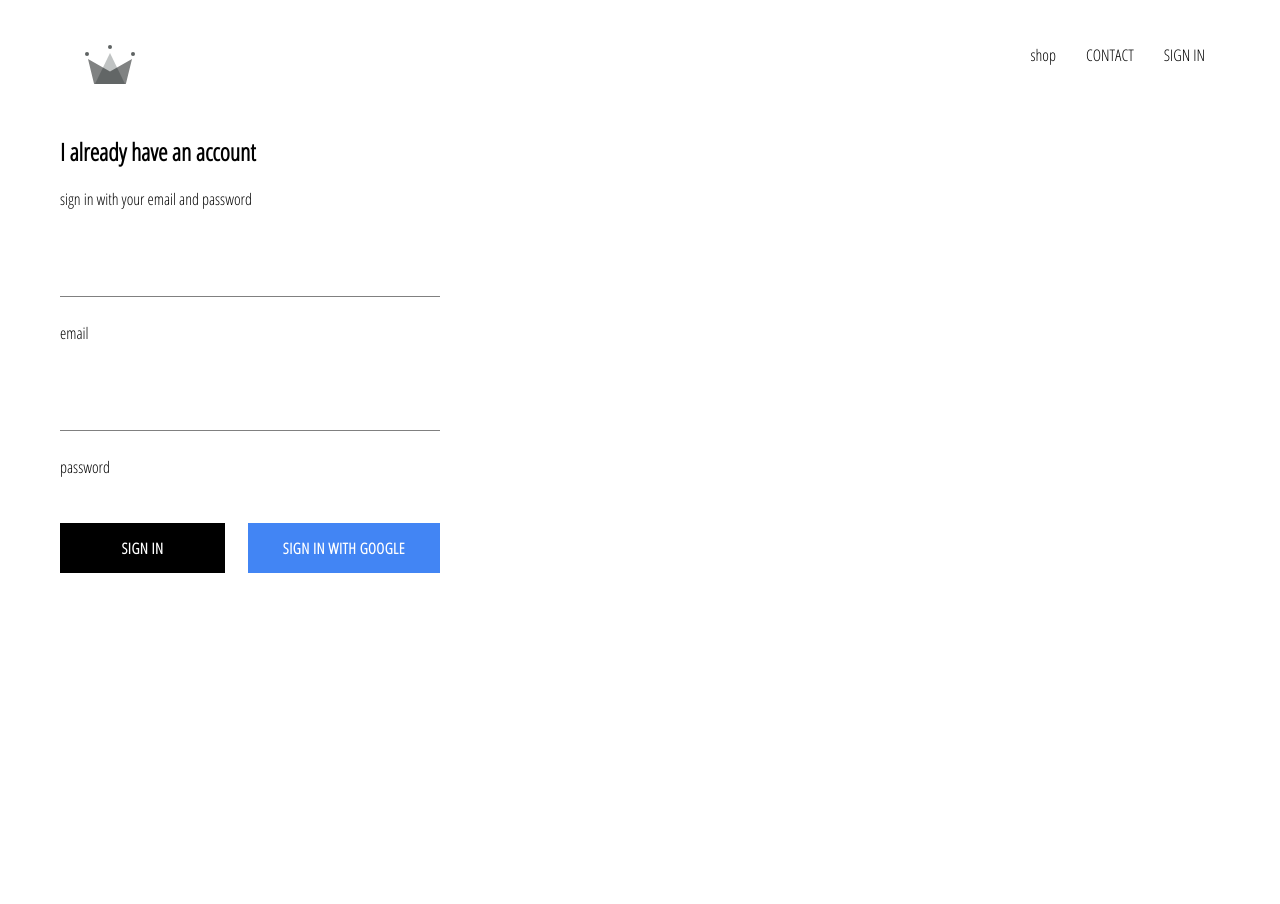
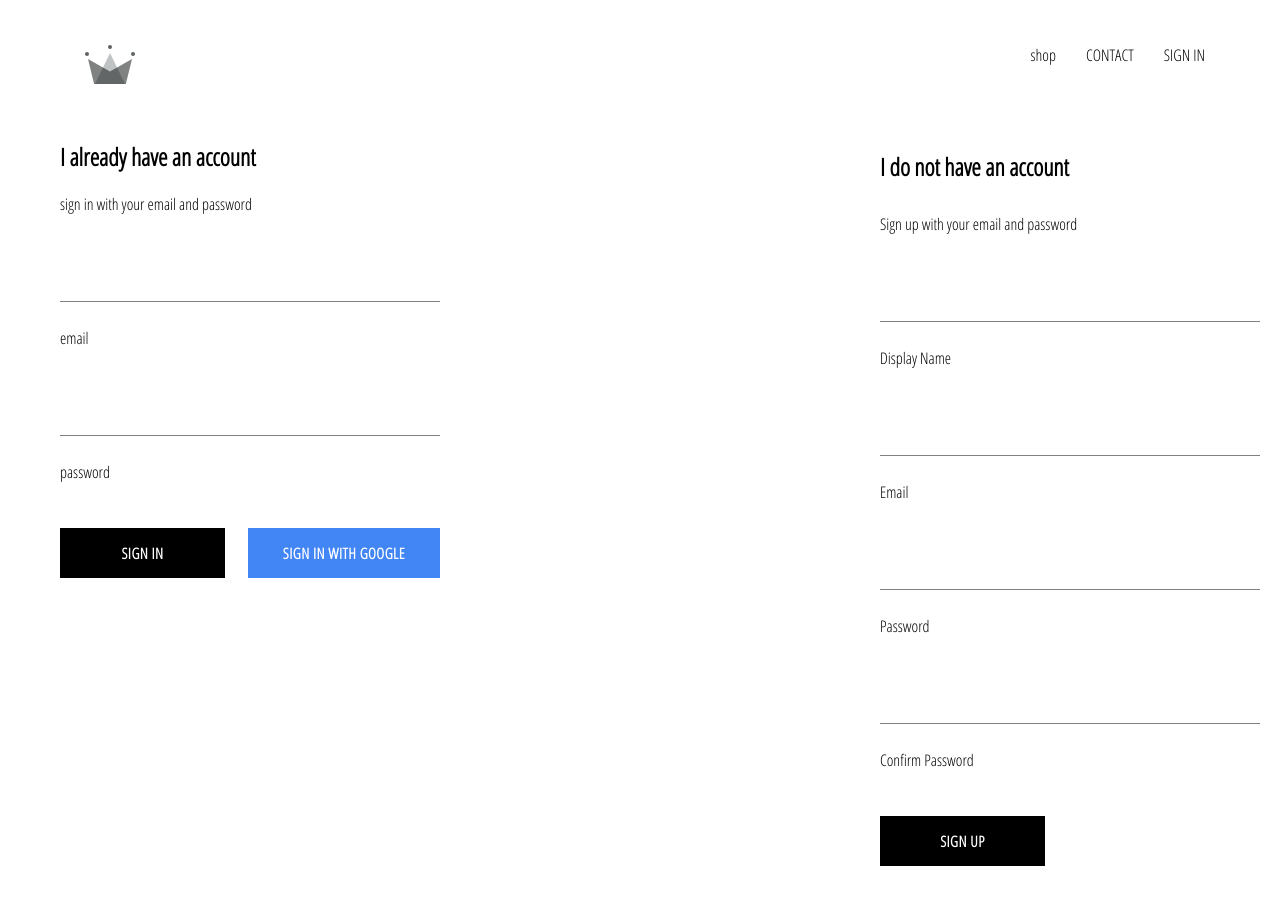
Before and after one commit to sinariazi/crwn-clothing2, a React (Create React App) app: page /signin in a window 1280 px wide. Shown: the top 904 px of the page. Before the commit the page ends 800 px from the top, so only its background shows below. Built offline with nearby package versions, Linux system fonts and the light colour scheme; no server answers.

Commit message:
implemented firebase utils, included ability to store authentication users into our firebase  database

```diff
--- a/src/App.js
+++ b/src/App.js
@@ -7,7 +7,7 @@ import HomePage from './pages/homepage/homepage.component';
 import ShopPage from './pages/shop/shop.component';
 import Header from './components/header/header.component';
 import SignInAndSignUpPage from './pages/sign-in-and-sign-up/sign-in-and-sign-up.component';
-import { auth } from './firebase/firebase.utils';
+import { auth,createUserProfileDocument } from './firebase/firebase.utils';
 
 class App extends React.Component {
   constructor() {
@@ -21,11 +21,22 @@ class App extends React.Component {
   unsubscribeFromAuth = null
 
   componentDidMount(){
-     this.unsubscribeFromAuth = auth.onAuthStateChanged(user => {
-        this.setState({ currentUser: user});
+     this.unsubscribeFromAuth = auth.onAuthStateChanged( async userAuth => {
+      if(userAuth){
+        const userRef= await createUserProfileDocument(userAuth);
 
-        console.log(user);
-      });
+        userRef.onSnapshot(snapShot =>{
+          this.setState ({
+            currentUser:{
+              id : snapShot.id,
+              ...snapShot.data()
+          }
+          });
+          console.log(this.state);
+        });
+      }
+     else this.setState({ currentUser: userAuth});
+    });
     }
 
     componentWillUnmount() {
--- a/src/components/form-input/form-input.component.jsx
+++ b/src/components/form-input/form-input.component.jsx
@@ -3,7 +3,7 @@ import React from 'react';
 import './form-input.styles.css';
 
 const FormInput =({handleChange,label,...otherProbs})=>(
-    <div className='group'>
+    <div className='group' >
         <input className='form-input' onChange={handleChange} {...otherProbs} />
         {
             label ?
--- a/src/components/sign-in/sign-in.component.jsx
+++ b/src/components/sign-in/sign-in.component.jsx
@@ -52,6 +52,7 @@ class SignIn extends React.Component{
                         value={this.state.password}
                         label='password'
                         required
+
                     />
                     <div className='buttons'>
                         <CustomButton type='submit'> Sign in</CustomButton>
--- /dev/null
+++ b/src/components/sign-up/sign-up.component.jsx
@@ -0,0 +1,103 @@
+import React from 'react';
+
+import FormInput from '../form-input/form-input.component';
+import CustomButton from '../custom-button/custom-button.component';
+
+import { auth, createUserProfileDocument } from '../../firebase/firebase.utils';
+
+import './sign-up.styles.css';
+
+class SignUp extends React.Component {
+  constructor() {
+    super();
+
+    this.state = {
+      displayName: '',
+      email: '',
+      password: '',
+      confirmPassword: ''
+    };
+  }
+
+  handleSubmit = async event => {
+    event.preventDefault();
+
+    const { displayName, email, password, confirmPassword } = this.state;
+
+    if (password !== confirmPassword) {
+      alert("passwords don't match");
+      return;
+    }
+
+    try {
+      const { user } = await auth.createUserWithEmailAndPassword(
+        email,
+        password
+      );
+
+      await createUserProfileDocument(user, { displayName });
+
+      this.setState({
+        displayName: '',
+        email: '',
+        password: '',
+        confirmPassword: ''
+      });
+    } catch (error) {
+      console.error(error);
+    }
+  };
+
+  handleChange = event => {
+    const { name, value } = event.target;
+
+    this.setState({ [name]: value });
+  };
+
+  render() {
+    const { displayName, email, password, confirmPassword } = this.state;
+    return (
+      <div className='sign-up'>
+        <h2 className='title'>I do not have an account</h2>
+        <span>Sign up with your email and password</span>
+        <form className='sign-up-form' onSubmit={this.handleSubmit}>
+          <FormInput
+            type='text'
+            name='displayName'
+            value={displayName}
+            onChange={this.handleChange}
+            label='Display Name'
+            required
+          />
+          <FormInput
+            type='email'
+            name='email'
+            value={email}
+            onChange={this.handleChange}
+            label='Email'
+            required
+          />
+          <FormInput
+            type='password'
+            name='password'
+            value={password}
+            onChange={this.handleChange}
+            label='Password'
+            required
+          />
+          <FormInput
+            type='password'
+            name='confirmPassword'
+            value={confirmPassword}
+            onChange={this.handleChange}
+            label='Confirm Password'
+            required
+          />
+          <CustomButton type='submit'>SIGN UP</CustomButton>
+        </form>
+      </div>
+    );
+  }
+}
+
+export default SignUp;
--- /dev/null
+++ b/src/components/sign-up/sign-up.styles.css
@@ -0,0 +1,8 @@
+.sign-up {
+    display: flex;
+    flex-direction: column;
+    width: 380px;
+  }
+  .sign-up .title {
+    margin: 30px 0;
+  }
--- /dev/null
+++ b/src/components/sign-up/sign-up.styles.scss
@@ -0,0 +1,9 @@
+.sign-up{
+    display:flex;
+    flex-direction:flex;
+    width: 380px;
+
+    .title{
+        margin: 10px 0;
+    }
+}
--- a/src/firebase/firebase.utils.js
+++ b/src/firebase/firebase.utils.js
@@ -12,6 +12,32 @@ const config={
     measurementId: "G-GPE1V8X68Q"
   };
 
+  export const createUserProfileDocument = async(userAuth,additionalData) => {
+    if (!userAuth) return;
+
+    const userRef = firestore.doc(`users/${userAuth.uid}`);
+
+    const snapShot = await userRef.get();
+
+    if (!snapShot.exists){
+      const {displayName ,email} = userAuth;
+      const createdAt = new Date();
+
+      try {
+        await userRef.set({
+          displayName,
+          email,
+          createdAt,
+          ...additionalData
+        })
+      }catch (error){
+       console.log('error creating user, error.message');
+      }
+    }
+
+    return userRef;
+  };
+
   firebase.initializeApp(config);
 
   export const auth = firebase.auth();
--- a/src/pages/sign-in-and-sign-up/sign-in-and-sign-up.component.jsx
+++ b/src/pages/sign-in-and-sign-up/sign-in-and-sign-up.component.jsx
@@ -1,12 +1,15 @@
 import React from 'react';
 
 import SignIn from '../../components/sign-in/sign-in.component';
+import SignUp from '../../components/sign-up/sign-up.component';
 
 import './sign-in-and-sign-up.styles.css';
 
 const SignInAndSignUpPage = ()=>(
     <div className='sign-in-and-sign-up'>
         <SignIn/>
+
+        <SignUp/>
     </div>
 );
 export default SignInAndSignUpPage ;
--- a/src/pages/sign-in-and-sign-up/sign-in-and-sign-up.styles.css
+++ b/src/pages/sign-in-and-sign-up/sign-in-and-sign-up.styles.css
@@ -0,0 +1,6 @@
+.sign-in-and-sign-up {
+    width: 1200px;
+    display: flex;
+    justify-content: space-between;
+    margin: 30px auto;
+  }
--- a/src/pages/sign-in-and-sign-up/sign-in-and-sign-up.styles.scss
+++ b/src/pages/sign-in-and-sign-up/sign-in-and-sign-up.styles.scss
@@ -0,0 +1,6 @@
+.sign-in-and-sign-up {
+    width: 850px;
+    display: flex;
+    justify-content: space-between;
+    margin: 30px auto;
+  }
```
